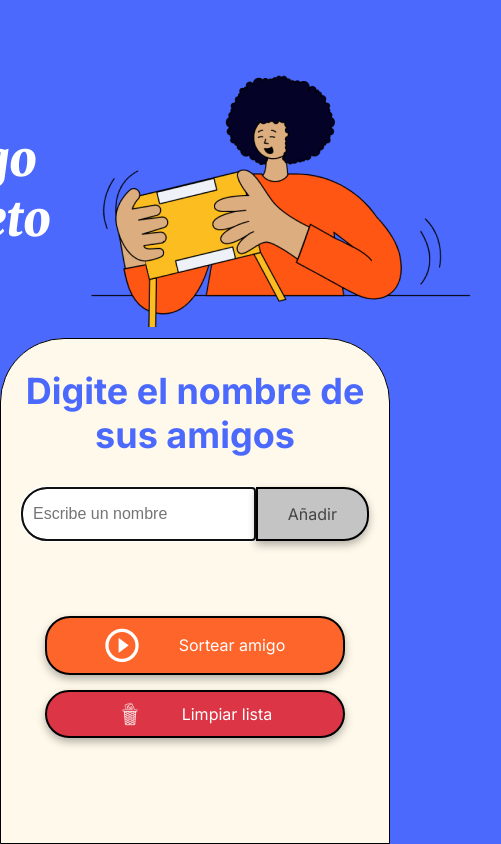
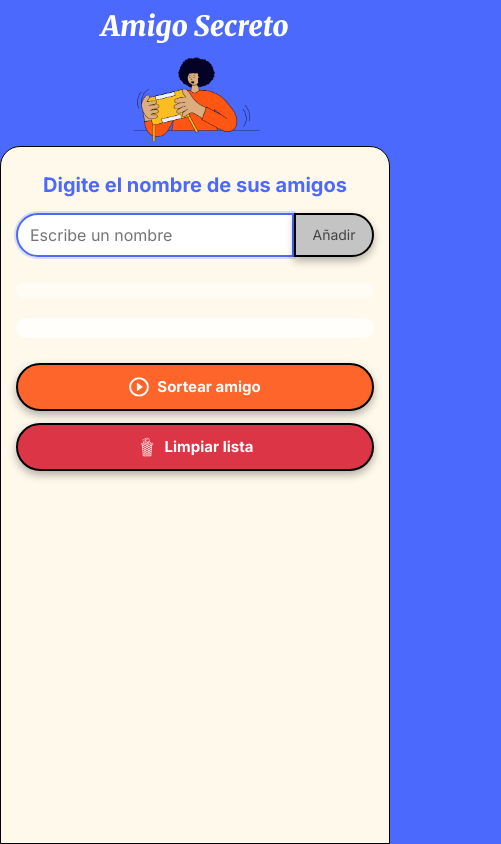
Before and after one commit to javito72/challenge-amigo-secreto, a plain HTML site: page index.html in a window 390 px wide. Shown: the whole page, 501 px wide, since content can reach past the window. Drawn offline with Linux system fonts and the light colour scheme.

Commit message:
Update style.css
Mejoras en el responsive

```diff
--- a/style.css
+++ b/style.css
@@ -18,58 +18,72 @@
 }
 
 body {
-    height: 100vh;
+    min-height: 100vh;
     background-color: var(--color-primary);
     display: flex;
     justify-content: center;
-    align-items: center;
+    align-items: flex-start;
+    font-family: "Inter", sans-serif;
 }
 
 .main-content {
     display: flex;
     flex-direction: column;
-    height: 100%;
+    min-height: 100vh;
     width: 100%;
+    max-width: 100vw;
 }
 
 /* Banner */
 .header-banner {
-    flex: 40%;
+    flex: 0 0 auto;
     display: flex;
+    flex-direction: column;
     justify-content: center;
     align-items: center;
-    padding: 40px 0 0;
+    padding: 20px 15px 15px;
+    text-align: center;
+}
+
+.header-banner img {
+    max-width: 200px;
+    height: auto;
+    margin-top: 10px;
 }
 
 /* Sección de entrada */
 .input-section {
-    flex: 60%;
+    flex: 1;
     background-color: var(--color-secondary);
     border: 1px solid #000;
-    border-radius: 64px 64px 0 0;
+    border-radius: 32px 32px 0 0;
     display: flex;
     flex-direction: column;
     align-items: center;
-    padding: 20px;
+    padding: 20px 15px 30px;
     width: 100%;
+    overflow-y: auto;
 }
 
 /* Títulos */
 .main-title {
-    font-size: 48px;
+    font-size: clamp(28px, 6vw, 48px);
     font-family: "Merriweather", serif;
     font-weight: 900;
     font-style: italic;
     color: var(--color-white);
+    line-height: 1.2;
 }
 
 .section-title {
-    font-family: "Inter", serif;
-    font-size: 36px;
+    font-family: "Inter", sans-serif;
+    font-size: clamp(20px, 4vw, 36px);
     font-weight: 700;
     color: var(--color-primary);
-    margin: 10px 0;
+    margin: 15px 0 20px;
     text-align: center;
+    line-height: 1.3;
+    padding: 0 10px;
 }
 
 /* Contenedores de entrada y botón */
@@ -77,58 +91,61 @@ body {
     display: flex;
     justify-content: center;
     width: 100%;
-    max-width: 600px;
-    margin-top: 20px;
+    max-width: 500px;
+    margin-bottom: 20px;
 }
 
 .input-name {
-    width: 100%;
-    padding: 10px;
+    flex: 1;
+    padding: 12px 15px;
     border: 2px solid #000;
     border-radius: 25px 0 0 25px;
     font-size: 16px;
+    font-family: "Inter", sans-serif;
+    min-width: 0; /* Permite que el input se reduzca */
+}
+
+.input-name:focus {
+    outline: none;
+    border-color: var(--color-primary);
+    box-shadow: 0 0 0 2px rgba(75, 105, 253, 0.2);
 }
 
 .button-container {
-    width: 300px;
+    width: 100%;
+    max-width: 300px;
     justify-content: center;
     display: flex;
     flex-direction: column;
     gap: 15px;
-}
-
-/* Estilos de entrada de texto */
-.input-title {
-    flex: 1;
-    padding: 10px 15px;
-    font-size: 16px;
-    border: 2px solid #333;
-    border-right: none;
-    border-radius: 25px 0 0 25px;
-    font-family: "Merriweather", serif;
-    box-shadow: 0 4px 8px rgba(0, 0, 0, 0.3);
+    margin-top: 20px;
 }
 
 /* Estilos de botón */
 button {
-    padding: 15px 30px;
+    padding: 12px 20px;
     font-family: "Inter", sans-serif;
     font-size: 16px;
     border: 2px solid #000;
     border-radius: 25px;
     box-shadow: 0 4px 8px rgba(0, 0, 0, 0.3);
     cursor: pointer;
-    transition: background-color 0.3s ease;
+    transition: all 0.3s ease;
+    white-space: nowrap;
 }
 
 .button-add {
     background-color: var(--color-tertiary);
     color: var(--color-text);
     border-radius: 0 25px 25px 0;
+    flex-shrink: 0;
+    padding: 12px 20px;
+    min-width: 80px;
 }
 
 .button-add:hover {
     background-color: #a1a1a1;
+    transform: translateY(-2px);
 }
 
 /* Listas */
@@ -136,16 +153,52 @@ ul {
     list-style-type: none;
     color: var(--color-text);
     font-family: "Inter", sans-serif;
-    font-size: 18px;
-    margin: 20px 0;
+    font-size: 16px;
+    margin: 10px 0;
+    width: 100%;
+    max-width: 400px;
+}
+
+.name-list {
+    max-height: 200px;
+    overflow-y: auto;
+    padding: 10px;
+    border-radius: 15px;
+    background-color: rgba(255, 255, 255, 0.5);
+}
+
+.name-list li {
+    display: flex;
+    justify-content: space-between;
+    align-items: center;
+    padding: 8px 12px;
+    margin: 5px 0;
+    background-color: var(--color-white);
+    border-radius: 20px;
+    box-shadow: 0 2px 4px rgba(0, 0, 0, 0.1);
+    word-break: break-word;
+}
+
+.name-list button {
+    padding: 4px 8px;
+    font-size: 14px;
+    min-width: auto;
+    box-shadow: none;
+    border: none;
+    border-radius: 50%;
+    margin-left: 10px;
+    flex-shrink: 0;
 }
 
 .result-list {
     margin-top: 15px;
     color: #05DF05;
-    font-size: 22px;
+    font-size: clamp(18px, 4vw, 22px);
     font-weight: bold;
     text-align: center;
+    padding: 15px;
+    border-radius: 15px;
+    background-color: rgba(255, 255, 255, 0.8);
 }
 
 /* Botón de sortear */
@@ -154,18 +207,22 @@ ul {
     align-items: center;
     justify-content: center;
     width: 100%;
-    padding: 10px 40px;
+    padding: 15px 20px;
     color: var(--color-white);
     background-color: var(--color-button);
     font-size: 16px;
+    font-weight: 600;
 }
 
 .button-draw img {
-    margin-right: 40px;
+    margin-right: 10px;
+    width: 24px;
+    height: 24px;
 }
 
 .button-draw:hover {
     background-color: var(--color-button-hover);
+    transform: translateY(-2px);
 }
 
 /* Botón de limpiar lista */
@@ -174,19 +231,194 @@ ul {
     align-items: center;
     justify-content: center;
     width: 100%;
-    padding: 10px 40px;
+    padding: 15px 20px;
     color: var(--color-white);
     background-color: var(--color-button-clear);
     font-size: 16px;
+    font-weight: 600;
 }
 
 .button-clear img {
     width: 24px;
     height: 24px;
-    margin-right: 40px;
+    margin-right: 10px;
     filter: brightness(0) invert(1);
 }
 
 .button-clear:hover {
     background-color: var(--color-button-clear-hover);
+    transform: translateY(-2px);
 }
+
+/* Media Queries para diferentes tamaños de pantalla */
+
+/* Tablets en orientación vertical */
+@media (max-width: 768px) {
+    .header-banner {
+        padding: 15px 10px 10px;
+    }
+
+    .input-section {
+        border-radius: 25px 25px 0 0;
+        padding: 15px 10px 25px;
+    }
+
+    .input-wrapper {
+        max-width: 100%;
+    }
+
+    .button-container {
+        max-width: 280px;
+    }
+}
+
+/* Móviles */
+@media (max-width: 480px) {
+    body {
+        align-items: stretch;
+    }
+
+    .main-content {
+        min-height: 100vh;
+    }
+
+    .header-banner {
+        padding: 10px 15px 5px;
+        min-height: auto;
+    }
+
+    .header-banner img {
+        max-width: 150px;
+        margin-top: 5px;
+    }
+
+    .input-section {
+        border-radius: 20px 20px 0 0;
+        padding: 15px 15px 20px;
+        flex: 1;
+    }
+
+    .section-title {
+        margin: 10px 0 15px;
+        padding: 0 5px;
+    }
+
+    .input-wrapper {
+        margin-bottom: 15px;
+    }
+
+    .input-name {
+        padding: 10px 12px;
+        font-size: 16px; /* Evita zoom en iOS */
+    }
+
+    .button-add {
+        padding: 10px 15px;
+        font-size: 14px;
+    }
+
+    .button-container {
+        max-width: 100%;
+        gap: 12px;
+        margin-top: 15px;
+    }
+
+    .button-draw,
+    .button-clear {
+        padding: 12px 15px;
+        font-size: 15px;
+    }
+
+    .button-draw img,
+    .button-clear img {
+        width: 20px;
+        height: 20px;
+        margin-right: 8px;
+    }
+
+    .name-list {
+        max-height: 150px;
+        padding: 8px;
+    }
+
+    .name-list li {
+        padding: 6px 10px;
+        font-size: 14px;
+    }
+
+    .result-list {
+        padding: 10px;
+        margin-top: 10px;
+    }
+}
+
+/* Móviles pequeños */
+@media (max-width: 360px) {
+    .header-banner {
+        padding: 8px 10px;
+    }
+
+    .input-section {
+        padding: 12px 10px 15px;
+    }
+
+    .section-title {
+        margin: 8px 0 12px;
+    }
+
+    .input-name {
+        padding: 8px 10px;
+    }
+
+    .button-add {
+        padding: 8px 12px;
+        min-width: 70px;
+    }
+
+    .button-container {
+        gap: 10px;
+    }
+
+    .button-draw,
+    .button-clear {
+        padding: 10px 12px;
+        font-size: 14px;
+    }
+}
+
+/* Orientación horizontal en móviles */
+@media (max-height: 500px) and (orientation: landscape) {
+    .main-content {
+        flex-direction: row;
+    }
+
+    .header-banner {
+        flex: 0 0 35%;
+        padding: 10px;
+    }
+
+    .header-banner img {
+        max-width: 120px;
+    }
+
+    .input-section {
+        flex: 1;
+        border-radius: 0 25px 25px 0;
+        padding: 15px;
+        overflow-y: auto;
+    }
+
+    .section-title {
+        font-size: 20px;
+        margin: 5px 0 10px;
+    }
+
+    .name-list {
+        max-height: 100px;
+    }
+
+    .button-container {
+        gap: 8px;
+        margin-top: 10px;
+    }
+}
```
